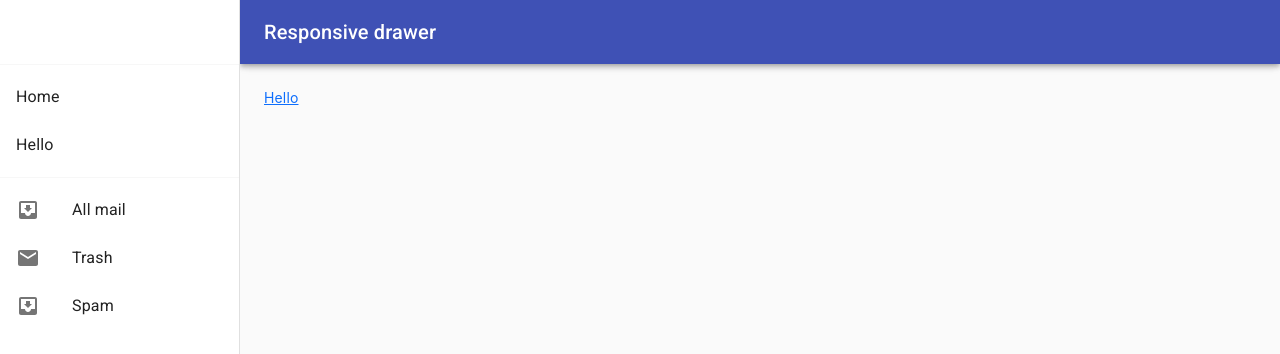
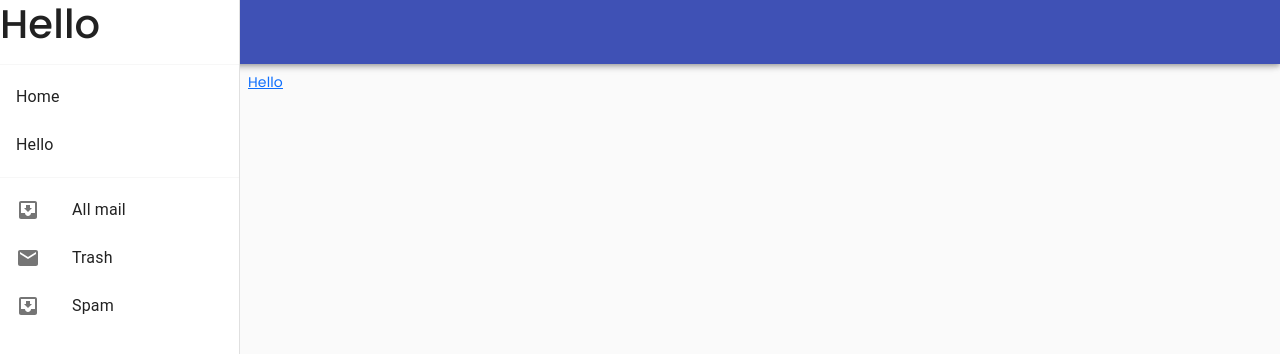
Before and after one commit to conceptometry/frontend-teachers, a Next.js app: page / in a window 1280 px wide. Shown: the top 354 px of the page. Built offline with nearby package versions, Linux system fonts and the light colour scheme.

Commit message:
Changed _document.tsx

```diff
--- a/pages/_document.tsx
+++ b/pages/_document.tsx
@@ -10,9 +10,10 @@ export default class MyDocument extends Document {
 				<Head>
 					{/* PWA primary color */}
 					<meta name='theme-color' content={theme.palette.primary.main} />
+					<link rel='preconnect' href='https://fonts.gstatic.com' />
 					<link
 						rel='stylesheet'
-						href='https://fonts.googleapis.com/css?family=Roboto:300,400,500,700&display=swap'
+						href='https://fonts.googleapis.com/css2?family=Poppins:ital,wght@0,200;0,300;0,400;0,500;0,800;0,900;1,300;1,400&display=swap'
 					/>
 				</Head>
 				<body>
--- a/src/components/Sidebar/index.tsx
+++ b/src/components/Sidebar/index.tsx
@@ -1,63 +1,25 @@
 import React from 'react';
-import AppBar from '@material-ui/core/AppBar';
-import CssBaseline from '@material-ui/core/CssBaseline';
-import Divider from '@material-ui/core/Divider';
-import Drawer from '@material-ui/core/Drawer';
-import Hidden from '@material-ui/core/Hidden';
-import IconButton from '@material-ui/core/IconButton';
 import InboxIcon from '@material-ui/icons/MoveToInbox';
-import List from '@material-ui/core/List';
-import ListItem from '@material-ui/core/ListItem';
-import ListItemIcon from '@material-ui/core/ListItemIcon';
-import ListItemText from '@material-ui/core/ListItemText';
 import MailIcon from '@material-ui/icons/Mail';
 import MenuIcon from '@material-ui/icons/Menu';
-import Toolbar from '@material-ui/core/Toolbar';
 import Link from 'next/link';
-import Typography from '@material-ui/core/Typography';
+import { useTheme } from '@material-ui/core/styles';
+import { useDrawerStyles } from '../../theme';
 import {
-	makeStyles,
-	useTheme,
-	Theme,
-	createStyles,
-} from '@material-ui/core/styles';
-
-const drawerWidth = 240;
-
-const useStyles = makeStyles((theme: Theme) =>
-	createStyles({
-		root: {
-			display: 'flex',
-		},
-		drawer: {
-			[theme.breakpoints.up('sm')]: {
-				width: drawerWidth,
-				flexShrink: 0,
-			},
-		},
-		appBar: {
-			[theme.breakpoints.up('sm')]: {
-				width: `calc(100% - ${drawerWidth}px)`,
-				marginLeft: drawerWidth,
-			},
-		},
-		menuButton: {
-			marginRight: theme.spacing(2),
-			[theme.breakpoints.up('sm')]: {
-				display: 'none',
-			},
-		},
-		// necessary for content to be below app bar
-		toolbar: theme.mixins.toolbar,
-		drawerPaper: {
-			width: drawerWidth,
-		},
-		content: {
-			flexGrow: 1,
-			padding: theme.spacing(3),
-		},
-	})
-);
+	Toolbar,
+	Divider,
+	Drawer,
+	Hidden,
+	IconButton,
+	List,
+	ListItem,
+	ListItemIcon,
+	ListItemText,
+	CssBaseline,
+	AppBar,
+	SwipeableDrawer,
+	Typography,
+} from '@material-ui/core';
 
 interface Props {
 	/**
@@ -70,7 +32,7 @@ interface Props {
 
 export default function ResponsiveDrawer(props: Props) {
 	const { window } = props;
-	const classes = useStyles();
+	const classes = useDrawerStyles();
 	const theme = useTheme();
 	const [mobileOpen, setMobileOpen] = React.useState(false);
 
@@ -80,7 +42,9 @@ export default function ResponsiveDrawer(props: Props) {
 
 	const drawer = (
 		<div>
-			<div className={classes.toolbar} />
+			<div className={classes.toolbar}>
+				<h1>Hello</h1>
+			</div>
 			<Divider />
 			<List>
 				<Link href='/'>
@@ -132,14 +96,15 @@ export default function ResponsiveDrawer(props: Props) {
 						<MenuIcon />
 					</IconButton>
 					<Typography variant='h6' noWrap>
-						Responsive drawer
+						Conceptometry
 					</Typography>
 				</Toolbar>
 			</AppBar>
 			<nav className={classes.drawer} aria-label='mailbox folders'>
 				{/* The implementation can be swapped with js to avoid SEO duplication of links. */}
 				<Hidden smUp implementation='css'>
-					<Drawer
+					<SwipeableDrawer
+						onOpen={handleDrawerToggle}
 						container={container}
 						variant='temporary'
 						anchor={theme.direction === 'rtl' ? 'right' : 'left'}
@@ -153,7 +118,7 @@ export default function ResponsiveDrawer(props: Props) {
 						}}
 					>
 						{drawer}
-					</Drawer>
+					</SwipeableDrawer>
 				</Hidden>
 				<Hidden xsDown implementation='css'>
 					<Drawer
--- a/src/theme.tsx
+++ b/src/theme.tsx
@@ -1,5 +1,8 @@
 import { createMuiTheme } from '@material-ui/core/styles';
 import { red } from '@material-ui/core/colors';
+import { makeStyles, Theme, createStyles } from '@material-ui/core/styles';
+
+let drawerWidth: number = 240;
 
 // Create a theme instance.
 const theme = createMuiTheme({
@@ -19,4 +22,39 @@ const theme = createMuiTheme({
 	},
 });
 
+export const useDrawerStyles = makeStyles((theme: Theme) =>
+	createStyles({
+		root: {
+			display: 'flex',
+		},
+		drawer: {
+			[theme.breakpoints.up('sm')]: {
+				width: drawerWidth,
+				flexShrink: 0,
+			},
+		},
+		appBar: {
+			[theme.breakpoints.up('sm')]: {
+				width: `calc(100% - ${drawerWidth}px)`,
+				marginLeft: drawerWidth,
+			},
+		},
+		menuButton: {
+			marginRight: theme.spacing(2),
+			[theme.breakpoints.up('sm')]: {
+				display: 'none',
+			},
+		},
+		// necessary for content to be below app bar
+		toolbar: theme.mixins.toolbar,
+		drawerPaper: {
+			width: drawerWidth,
+		},
+		content: {
+			flexGrow: 1,
+			padding: theme.spacing(1),
+		},
+	})
+);
+
 export default theme;
--- a/styles/globals.css
+++ b/styles/globals.css
@@ -3,8 +3,7 @@ html,
 body {
 	padding: 0;
 	margin: 0;
-	font-family: -apple-system, BlinkMacSystemFont, Segoe UI, Roboto, Oxygen,
-		Ubuntu, Cantarell, Fira Sans, Droid Sans, Helvetica Neue, sans-serif;
+	font-family: 'Poppins', sans-serif;
 	box-sizing: border-box;
 }
 
```
